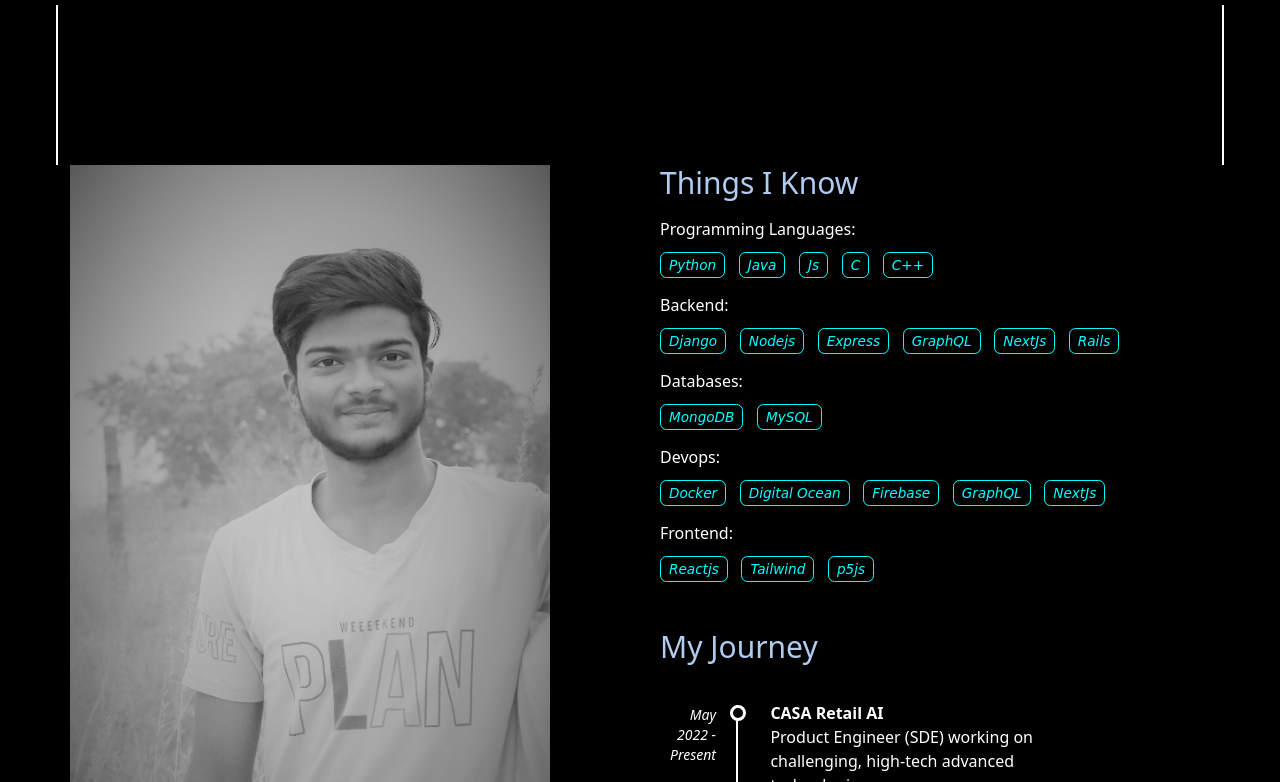
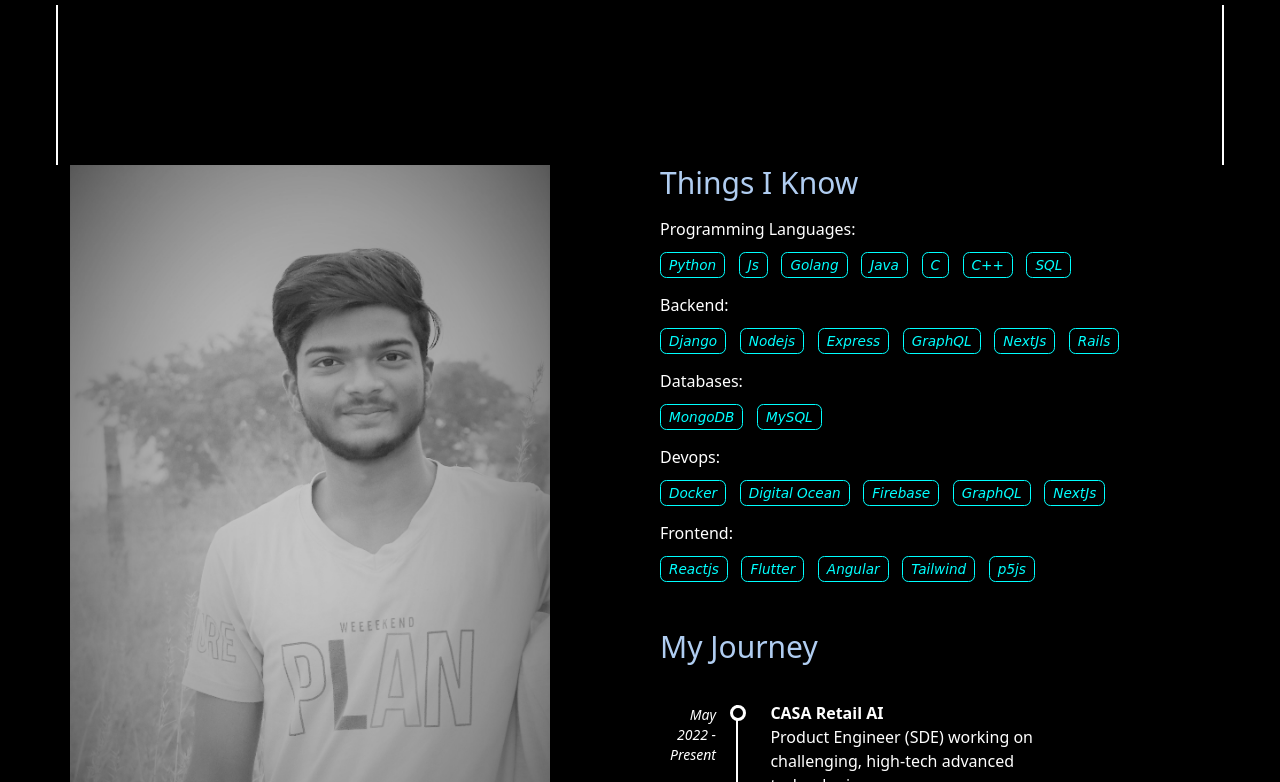
Before and after one commit to robin-jr/portfolio, a Next.js app: page / in a window 1280 px wide. Shown: the part 635-1417 px from the top of the page. Built offline with nearby package versions, Linux system fonts and the light colour scheme.

Commit message:
skills update

```diff
--- a/widgets/TitleAndBadges.tsx
+++ b/widgets/TitleAndBadges.tsx
@@ -10,11 +10,11 @@ export interface Entry {
     badges: Badge[],
 }
 function TitleAndBadges() {
-    const entries: Entry[] = [{ title: 'Programming Languages', badges: [{ title: 'Python' }, { title: 'Java' }, { title: "Js" }, { title: "C" }, { title: "C++" }] },
+    const entries: Entry[] = [{ title: 'Programming Languages', badges: [{ title: 'Python' }, {title: 'Js'}, { title: 'Golang' }, { title: "Java" }, { title: "C" }, { title: "C++" }, {title: 'SQL'}] },
     { title: 'Backend', badges: [{ title: 'Django' }, { title: 'Nodejs' }, { title: "Express" }, { title: "GraphQL" }, { title: "NextJs" }, { title: "Rails" }] },
     { title: 'Databases', badges: [{ title: 'MongoDB' }, { title: 'MySQL' }] },
     { title: 'Devops', badges: [{ title: 'Docker' }, { title: 'Digital Ocean' }, { title: "Firebase" }, { title: "GraphQL" }, { title: "NextJs" }] },
-    { title: 'Frontend', badges: [{ title: 'Reactjs' }, { title: 'Tailwind' }, { title: "p5js" }] }]
+    { title: 'Frontend', badges: [{ title: 'Reactjs' }, {title: 'Flutter'}, {title: 'Angular'}, { title: 'Tailwind' }, { title: "p5js" }] }]
     return (
         <div className={styles.container}>
             {entries.map((entry: Entry, idx: number) =>
```
Also changed, not shown: 1 other file (tests, documents, lock files or other folders).
